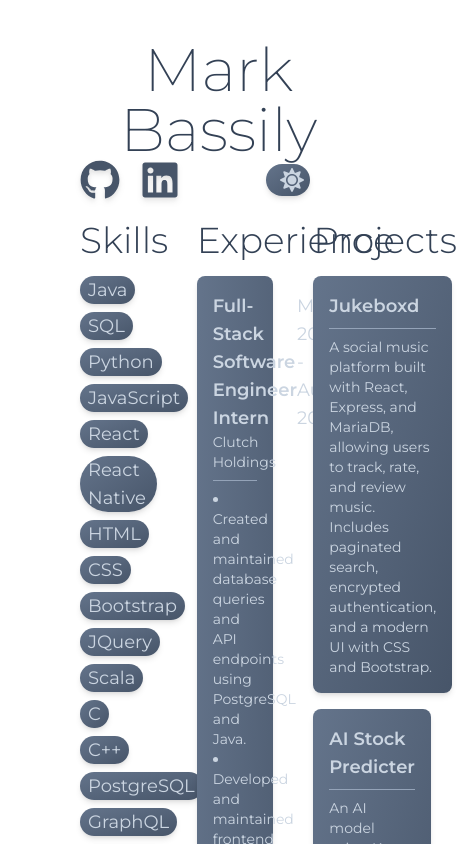
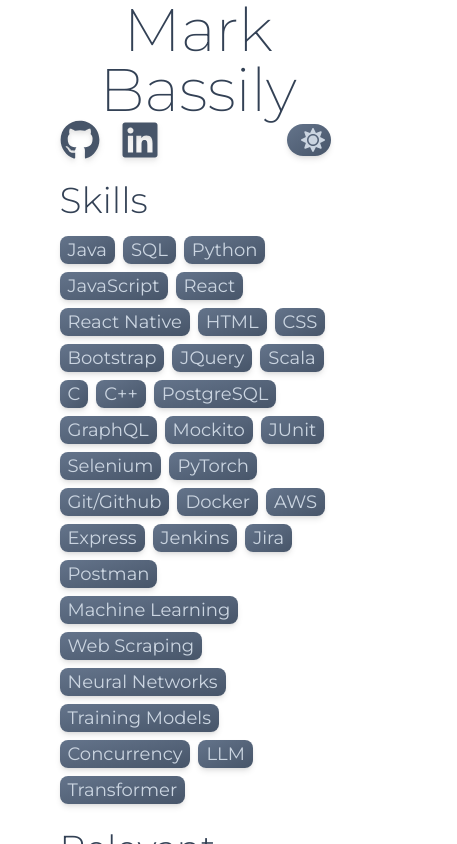
Before and after one commit to markb2575/portfolio, a Next.js app: page / in a window 390 px wide. Shown: the top 844 px of the page, 457 px wide, since content can reach past the window. Built offline with nearby package versions, Linux system fonts and the light colour scheme.

Commit message:
added mobile responsiveness

```diff
--- a/package.json
+++ b/package.json
@@ -1,5 +1,5 @@
 {
-    "name": "doctor-site",
+    "name": "resume",
     "version": "0.1.0",
     "private": true,
     "scripts": {
--- a/src/app/globals.css
+++ b/src/app/globals.css
@@ -16,7 +16,7 @@ body {
 
 @layer components {
     .background {
-        @apply dark:bg-slate-900 bg-white transition-colors min-h-screen p-10;
+        @apply dark:bg-slate-900 bg-white transition-colors min-h-screen px-[5%];
     }
 
     .header {
@@ -45,7 +45,7 @@ body {
     }
 
     .skill-bubble {
-        @apply px-2 gradient-bg rounded-full shadow-md font-montserrat font-normal dark:text-slate-800 text-slate-300 transition-colors text-lg cursor-default
+        @apply px-2 gradient-bg rounded-lg shadow-md font-montserrat font-normal dark:text-slate-800 text-slate-300 transition-colors text-lg cursor-default
     }
 
 
--- a/src/components/layout/body.tsx
+++ b/src/components/layout/body.tsx
@@ -7,8 +7,8 @@ type data = {
 };
 export default function Body() {
     return (
-        <div className="px-10 flex">
-            <div className='w-1/3 mr-10'>
+        <div className="px-10 flex flex-col md:flex-row">
+            <div className='w-full md:w-1/3 mr-10 mb-10 md:mb-0'>
                 <h2 className="section">Skills</h2>
                 <div className="flex flex-wrap gap-2 mb-6">
                     {data?.skills['language/framework'].map((skill, index) => (
@@ -28,7 +28,7 @@ export default function Body() {
                     ))}
                 </div>
                 <h2 className="section">Relevant Courses</h2>
-                <div className="flex flex-wrap gap-2 mb-6 just">
+                <div className="flex flex-wrap gap-2 mb-6">
                     {data?.education.map((item, i) =>
                         item.courses.map((course, index) => (
                             <div key={`${i}-${index}`} className="skill-bubble">
@@ -39,7 +39,7 @@ export default function Body() {
                 </div>
             </div>
 
-            <div className='w-1/3 mr-10'>
+            <div className='w-full md:w-1/3 mr-10 mb-10 md:mb-0'>
                 <h2 className="section">Experience</h2>
                 <div className="gap-4 mb-6">
                     {data?.experience.map((experience, index) => (
@@ -82,7 +82,8 @@ export default function Body() {
                     ))}
                 </div>
             </div>
-            <div className='w-1/3'>
+
+            <div className='w-full md:w-1/3'>
                 <h2 className="section">Projects</h2>
                 <div className="flex flex-wrap gap-4">
                     {data?.projects.map((project, index) => (
@@ -94,8 +95,7 @@ export default function Body() {
                     ))}
                 </div>
             </div>
+        </div>
 
-
-        </div>
     );
 }
```
